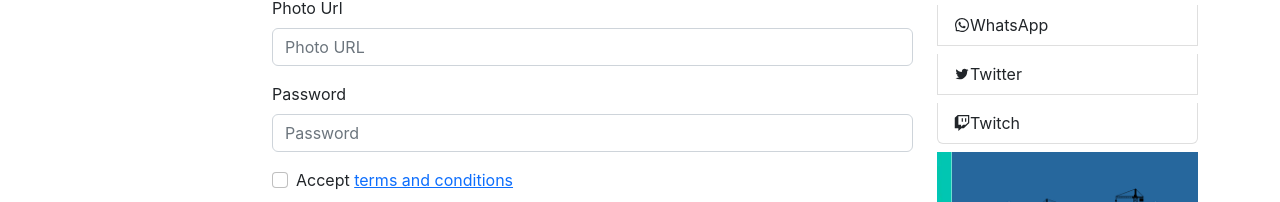
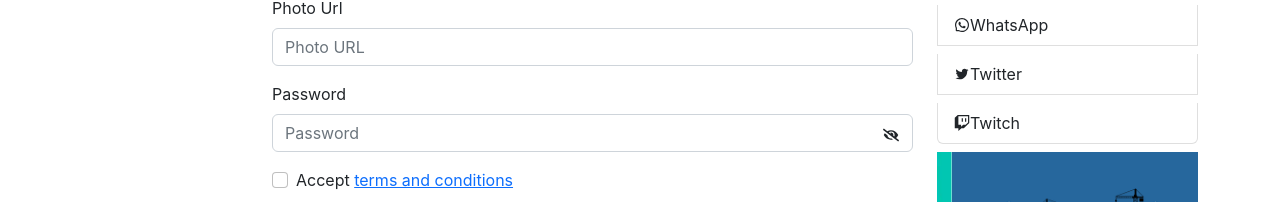
Before and after one commit to HasanMdKamrul/dragon-news-app, a React (Create React App) app: page /register in a window 1280 px wide. Shown: the part 248-450 px from the top of the page. Built offline with nearby package versions, Linux system fonts and the light colour scheme; no server answers.

Commit message:
Password hide and show added

```diff
--- a/src/page/Login/Register/Register.jsx
+++ b/src/page/Login/Register/Register.jsx
@@ -1,6 +1,7 @@
 import React, { useContext, useState } from "react";
 import Button from "react-bootstrap/Button";
 import Form from "react-bootstrap/Form";
+import { FaEye, FaEyeSlash } from "react-icons/fa";
 import { Link, useLocation, useNavigate } from "react-router-dom";
 import { AuthContext } from "../../../contexts/AuthProvider/AuthProvider";
 
@@ -8,8 +9,9 @@ const Register = () => {
   const [error, setError] = useState("");
   const [email, setEmail] = useState("");
   const [accepted, setAccepted] = useState(false);
+  const [showPassword, setShowPassword] = useState(false);
 
-  console.log(accepted);
+  //   console.log(accepted);
   const navigate = useNavigate();
   const location = useLocation();
 
@@ -58,6 +60,10 @@ const Register = () => {
     setAccepted(event.target.checked);
   };
 
+  const passwordShowHandler = () => {
+    setShowPassword(!showPassword);
+  };
+
   return (
     <div>
       <Form onSubmit={handleSubmit}>
@@ -86,12 +92,34 @@ const Register = () => {
 
         <Form.Group className="mb-3" controlId="formBasicPassword">
           <Form.Label>Password</Form.Label>
+          {showPassword ? (
             <Form.Control
+              className="d-inline"
               required
               name="password"
               type="password"
               placeholder="Password"
             />
+          ) : (
+            <Form.Control
+              className="d-inline"
+              required
+              name="password"
+              type="text"
+              placeholder="Password"
+            />
+          )}
+          {showPassword ? (
+            <FaEye
+              onClick={passwordShowHandler}
+              style={{ marginLeft: "-30px" }}
+            />
+          ) : (
+            <FaEyeSlash
+              onClick={passwordShowHandler}
+              style={{ marginLeft: "-30px" }}
+            />
+          )}
         </Form.Group>
         <Form.Group className="mb-3" controlId="formBasicCheckbox">
           <Form.Check
```
Lines whose indentation alone changed are shown as unchanged.
